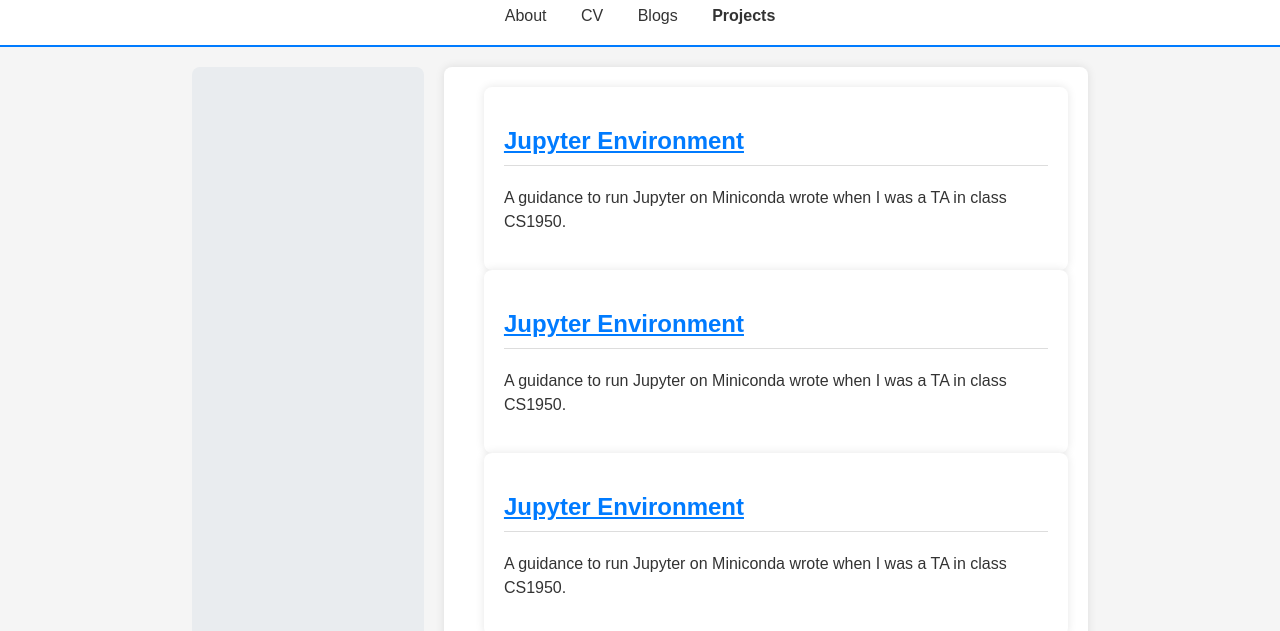
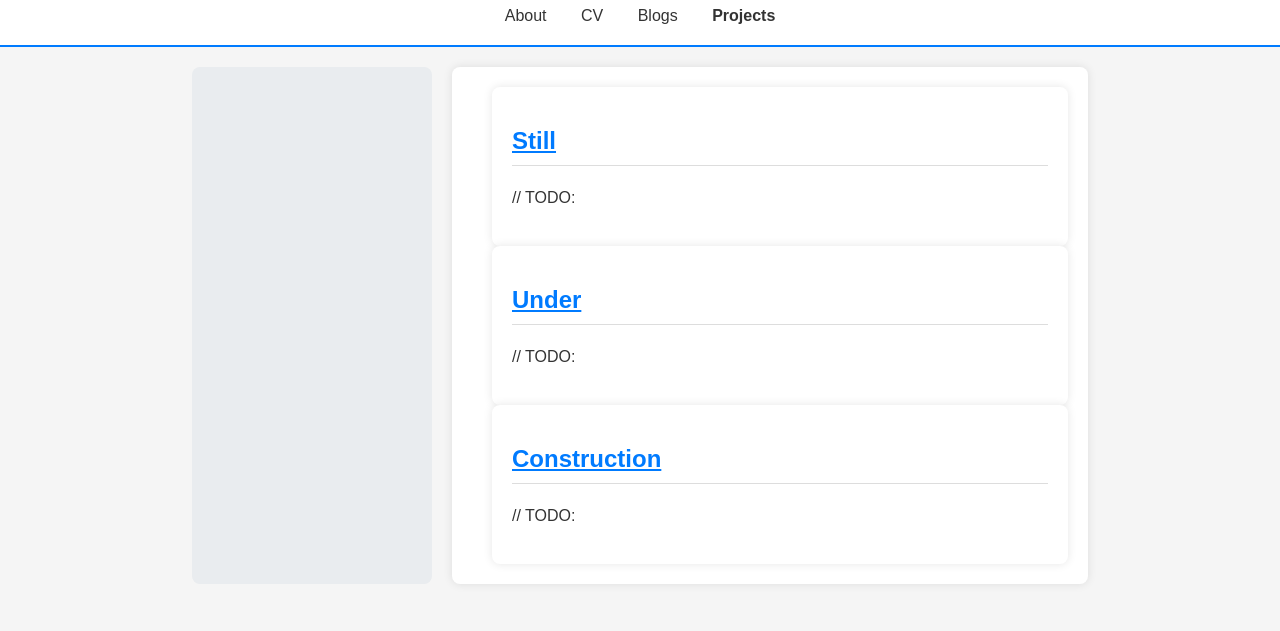
Before and after one commit to XsystemH/XsystemH.github.io, a plain HTML site: page projects.html in a window 1280 px wide. Shown: the part 51-682 px from the top of the page. Drawn offline with Linux system fonts and the light colour scheme.

Commit message:
sign: Under Construction

```diff
--- a/projects.html
+++ b/projects.html
@@ -22,17 +22,17 @@
 
         </aside>
         <section id="nullsection">
-            <section>
-                <h2 id="JupyterEnvironment"><a href="blogs/environment/notes.html">Jupyter Environment</a></h2>
-                <p> A guidance to run Jupyter on Miniconda wrote when I was a TA in class CS1950.
+            <section id="still">
+                <h2><a href="#still">Still</a></h2>
+                <p> // TODO: </p>
             </section>
-            <section>
-                <h2 id="JupyterEnvironment"><a href="blogs/environment/notes.html">Jupyter Environment</a></h2>
-                <p> A guidance to run Jupyter on Miniconda wrote when I was a TA in class CS1950.
+            <section id="under">
+                <h2><a href="#under">Under</a></h2>
+                <p> // TODO: </p>
             </section>
-            <section>
-                <h2 id="JupyterEnvironment"><a href="blogs/environment/notes.html">Jupyter Environment</a></h2>
-                <p> A guidance to run Jupyter on Miniconda wrote when I was a TA in class CS1950.
+            <section id="construction">
+                <h2><a href="#construction">Construction</a></h2>
+                <p> // TODO:
             </section>
         </section>
     </main>
```
Also changed, not shown: blogs.html (+6 -6 lines).
